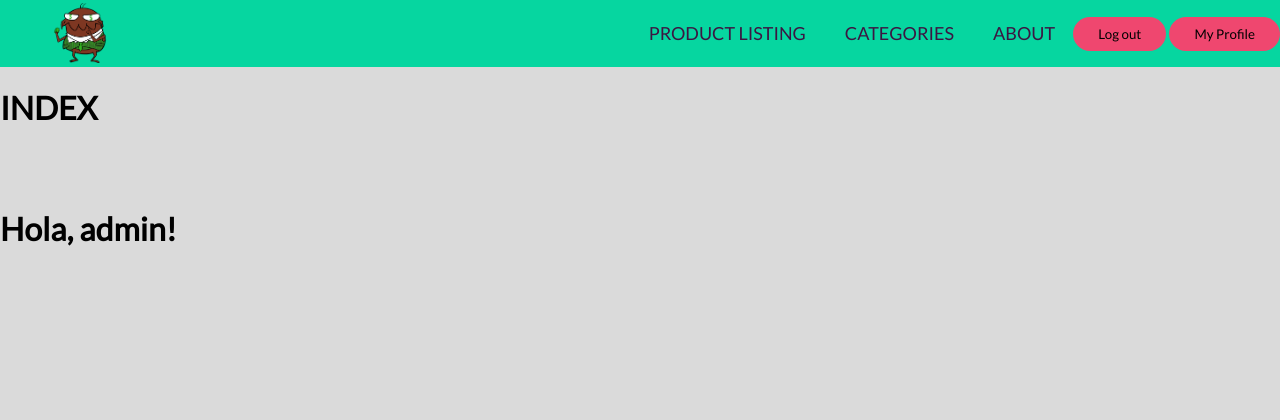
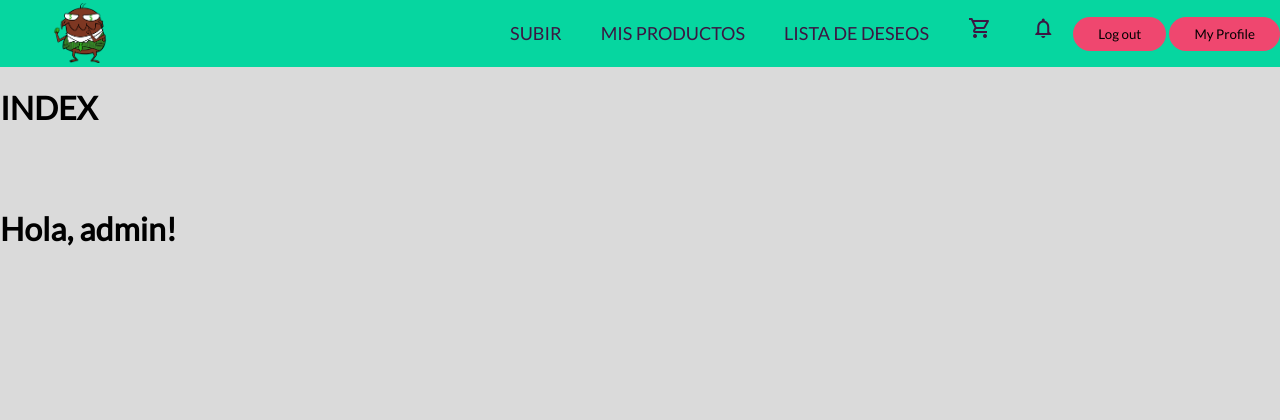
Before and after one commit to Mokkuman/bidding, a Django app: page / in a window 1280 px wide. Shown: the top 420 px of the page. Run offline with Django 3.2, Linux system fonts and the light colour scheme; a user stored in the database is signed in.

Commit message:
Header modified, icons have been added

```diff
--- a/core/static/core/styleLayout.css
+++ b/core/static/core/styleLayout.css
@@ -17,7 +17,7 @@ body{
   grid-template-rows: auto 1fr auto;
   background-color: #dadada;;
 }
-
+/*footer*/
 footer {
     position: fixed;
     bottom: 0;
@@ -26,7 +26,6 @@ footer {
 @media (max-height: 880px) {
     footer {position: static; }
 }
-
 .footer-distributed {
   /*background: rgba(1, 31, 46, 0.75);*/
   background: #073b4c;
@@ -134,6 +133,7 @@ footer {
     }
 }
 
+/*demas contenido del layout*/
 img.socialImg{
   width: 30px;
   padding: none;
@@ -174,6 +174,7 @@ nav ul li a{
     text-decoration: none;
     transition: all 0.3s ease 0s;
 }
+
 li a.active, li a:hover{
     background: #ffd166;/*#1DD3B0;*/
     transition: .5s;
--- a/core/templates/core/layout.html
+++ b/core/templates/core/layout.html
@@ -27,14 +27,24 @@
         </label>
 
         <ul class="nav_links">
-          <li><a href="{% url 'store:productListing' %}">Product Listing</a></li>
-          <li><a href="{% url 'store:categories' %}">Categories</a></li>
-          <li><a href="#">About</a></li><!--Tal vez ponerla en un footer-->
-          <!--Una vez teniendo los datos poner que si iniciado sesion accede a "PERFIL"
-          <li><a href="#">Profile</a></li>
-          <li><a href="#">Cart </a></li> Tambien el carrito xd, o podemos que si pueda
-          guardar cosas pero nos debemos de apollar de las cookies de la pagina web
-          -->
+
+          {% if user.is_authenticated %}
+            <li><a href="#"> Subir</a></li>
+            <li><a href="#">Mis productos</a></li>
+            <li><a href="#">Lista de deseos</a></li>
+            <li><a href="{% url 'store:cart' %}" id="iconRef">
+              <span id="iconImg" class="material-icons-outlined">shopping_cart</span>
+            </a></li>
+            <li><a href="#" id="iconRef">
+              <span id="iconImg" class="material-icons-outlined">notifications</span>
+            </a></li>
+          {% else %}
+            <li><a href="#">Lista de deseos</a></li>
+            <li><a href="{% url 'store:cart' %}" id="iconRef">
+              <span id = "iconImg" class="material-icons-outlined">shopping_cart</span>
+            </a></li>
+          {% endif %}
+
         </ul>
         <div class="buttons">
           {% if user.is_authenticated %}
@@ -47,6 +57,8 @@
         </div>
       </nav>
     </header>
+
+
     <div class="main">{% block body %} {% endblock body %}</div>
 
     <footer class="footer-distributed">
--- a/store/urls.py
+++ b/store/urls.py
@@ -6,7 +6,6 @@ app_name = 'store' #Para hacer las conexiones correspondientes entre templates d
 # https://docs.djangoproject.com/en/3.0/intro/tutorial03/#namespacing-url-names
 
 urlpatterns = [
-    path("", views.productListing,name="productListing"),
-    path("categories",views.categories,name="categories"),
+    path("cart",views.cart,name="cart"),
     path("productXXX", views.goToProduct, name="productPage"),
 ]
```
Also changed, not shown: store/views.py (+2 -5 lines), db.sqlite3.
